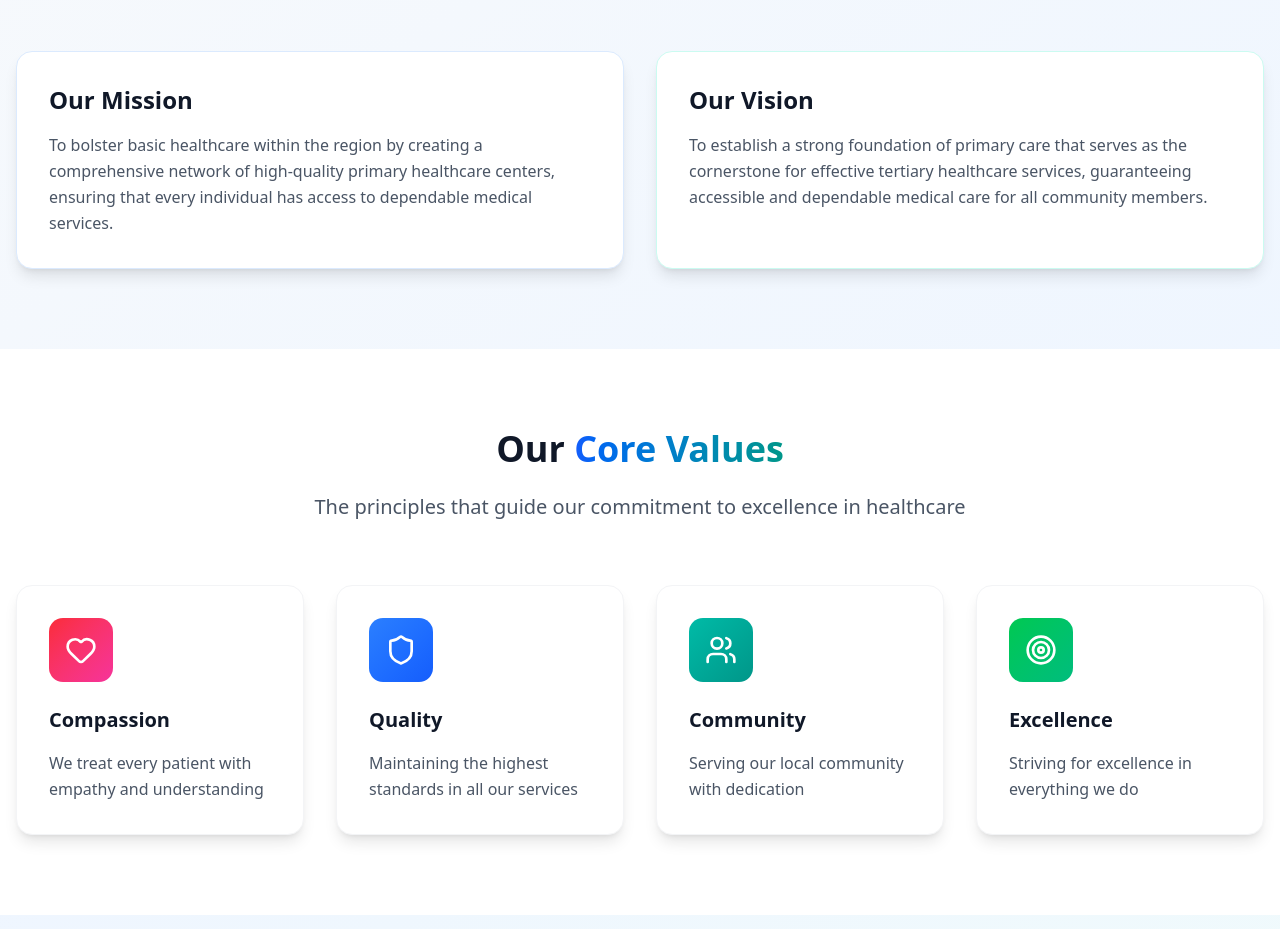
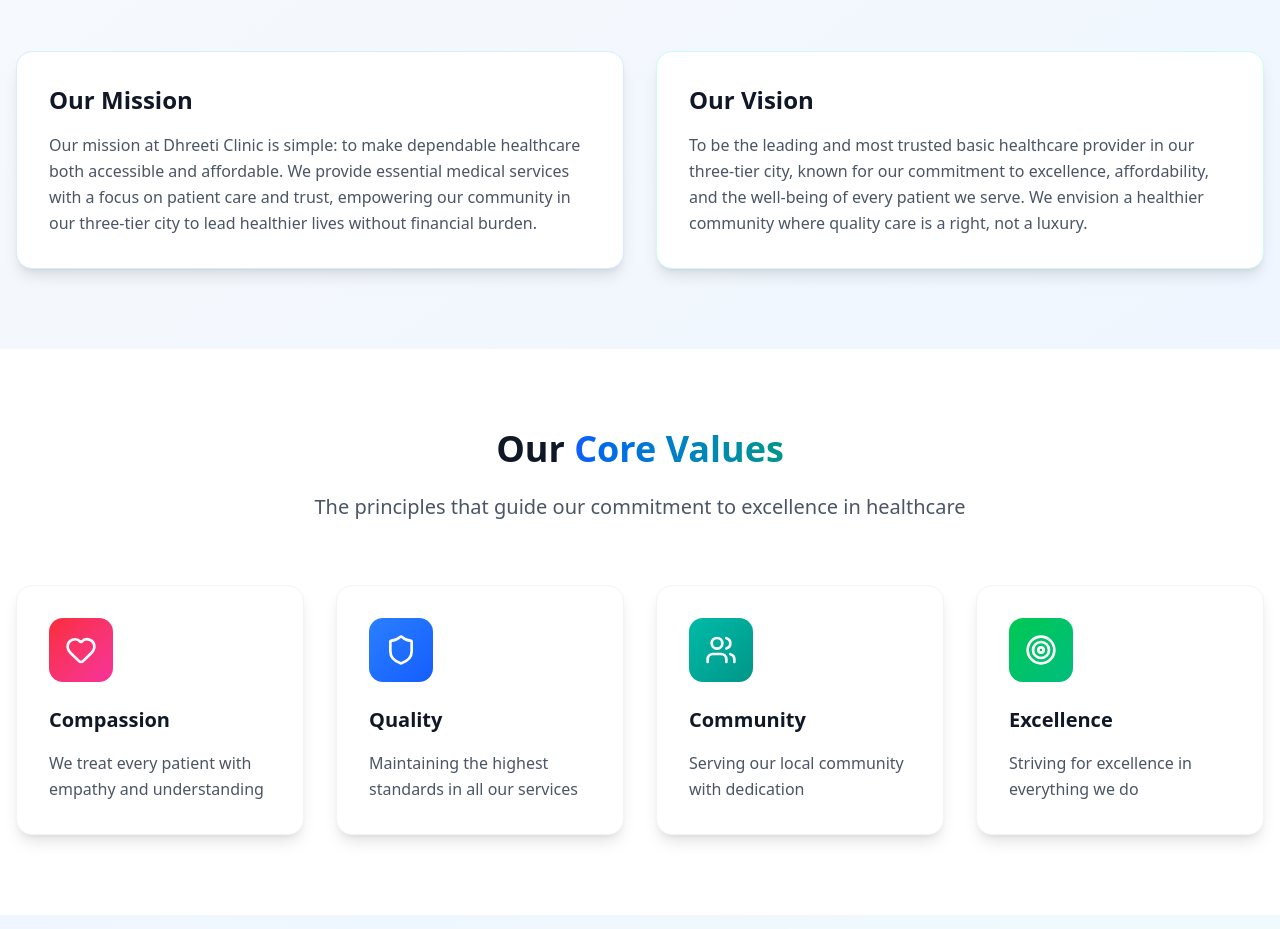
Before and after one commit to suraj-cmtai/dhreeti-healthcare, a Next.js app: page /about in a window 1280 px wide. Shown: the part 920-1849 px from the top of the page. Built offline with nearby package versions, Linux system fonts and the light colour scheme.

Commit message:
Revise AboutPage content to clarify mission and vision statements, emphasizing accessibility and affordability of healthcare services. Enhance messaging to reflect commitment to community well-being and quality care.

```diff
--- a/app/(website)/about/about.tsx
+++ b/app/(website)/about/about.tsx
@@ -108,8 +108,7 @@ export default function AboutPage() {
               >
                 <h3 className="text-2xl font-bold text-gray-900 mb-4">Our Mission</h3>
                 <p className="text-gray-600 leading-relaxed">
-                  To bolster basic healthcare within the region by creating a comprehensive network of high-quality primary healthcare centers, ensuring that every individual has access to dependable medical services.
-                </p>
+                Our mission at Dhreeti Clinic is simple: to make dependable healthcare both accessible and affordable. We provide essential medical services with a focus on patient care and trust, empowering our community in our three-tier city to lead healthier lives without financial burden.                </p>
               </motion.div>
 
               <motion.div
@@ -120,8 +119,7 @@ export default function AboutPage() {
               >
                 <h3 className="text-2xl font-bold text-gray-900 mb-4">Our Vision</h3>
                 <p className="text-gray-600 leading-relaxed">
-                  To establish a strong foundation of primary care that serves as the cornerstone for effective tertiary healthcare services, guaranteeing accessible and dependable medical care for all community members.
-                </p>
+                To be the leading and most trusted basic healthcare provider in our three-tier city, known for our commitment to excellence, affordability, and the well-being of every patient we serve. We envision a healthier community where quality care is a right, not a luxury.                </p>
               </motion.div>
             </div>
           </div>
```
